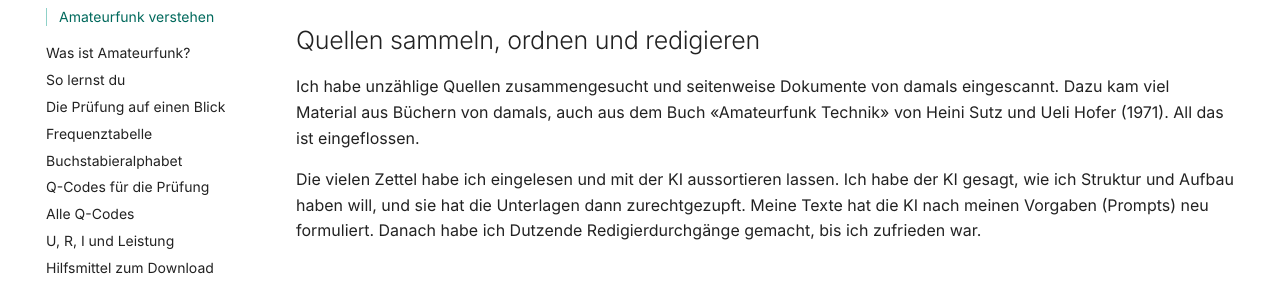
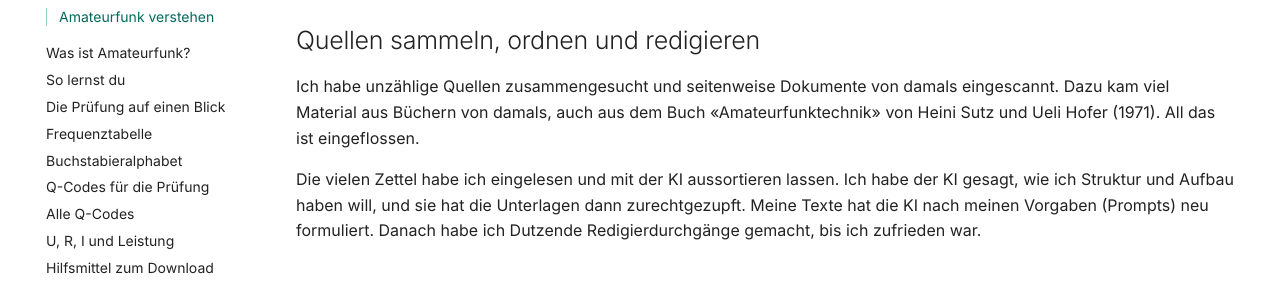
Before and after one commit to MaShaoDe/Amateurfunk-verstehen, an MkDocs documentation site: the page built from docs/allgemein/ueber-dieses-lehrwerk.md, in a window 1280 px wide and 900 px high, scrolled down 8612 px. Shown: the part 184-471 px from the top of the window. Built offline with MkDocs 1.6.1 and Material for MkDocs 9.7.7, drawn with Linux system fonts in a browser that asks for light colours; some of the changed text lies outside the part shown.

Commit message:
Entstehungsseite: Buchtitel Amateurfunktechnik, unter anderem

```diff
--- a/docs/allgemein/ueber-dieses-lehrwerk.md
+++ b/docs/allgemein/ueber-dieses-lehrwerk.md
@@ -63,7 +63,7 @@ Mein selbstgebauter Computer war ein ELZET 80, aufgebaut aus Bausätzen der Firm
 
 ## So entstand das Original: Karopapier, Bleistift und Mortadella
 
-Gelernt habe ich damals aus dem Buch «Amateurfunk Technik» von Heini Sutz und Ueli Hofer. Daraus habe ich viele Notizen gemacht und Lernzusammenfassungen getippt. Sie bilden den Kern des Lehrwerks.
+Gelernt habe ich damals unter anderem aus dem Buch «Amateurfunktechnik» von Heini Sutz und Ueli Hofer. Daraus habe ich viele Notizen gemacht und Lernzusammenfassungen getippt. Sie bilden den Kern des Lehrwerks.
 
 Die Skizzen von damals waren ein Sammelsurium aus Karopapier und Makulatur, auf deren Rückseite ich gezeichnet habe. Ich zeichnete sie mit Bleistift, korrigierte, radierte aus und zeichnete neu. Manche Blätter haben sogar Mortadella-Flecken.
 
@@ -156,7 +156,7 @@ Dabei wurden veraltete technische oder regulatorische Angaben nicht ungeprüft
 
 ## Quellen sammeln, ordnen und redigieren
 
-Ich habe unzählige Quellen zusammengesucht und seitenweise Dokumente von damals eingescannt. Dazu kam viel Material aus Büchern von damals, auch aus dem Buch «Amateurfunk Technik» von Heini Sutz und Ueli Hofer (1971). All das ist eingeflossen.
+Ich habe unzählige Quellen zusammengesucht und seitenweise Dokumente von damals eingescannt. Dazu kam viel Material aus Büchern von damals, auch aus dem Buch «Amateurfunktechnik» von Heini Sutz und Ueli Hofer (1971). All das ist eingeflossen.
 
 Die vielen Zettel habe ich eingelesen und mit der KI aussortieren lassen. Ich habe der KI gesagt, wie ich Struktur und Aufbau haben will, und sie hat die Unterlagen dann zurechtgezupft. Meine Texte hat die KI nach meinen Vorgaben (Prompts) neu formuliert. Danach habe ich Dutzende Redigierdurchgänge gemacht, bis ich zufrieden war.
 
@@ -291,7 +291,7 @@ Historische Grundlagen:
 - schweizerische PTT-Unterlagen
 - Unterlagen damaliger Kreistelephondirektionen beziehungsweise späterer Fernmeldekreisdirektionen
 - Amateurfunk-Fachliteratur der frühen 1980er-Jahre
-- Heini Sutz und Ueli Hofer: «Amateurfunk Technik» (1971)
+- Heini Sutz und Ueli Hofer: «Amateurfunktechnik» (1971)
 - ARRL-Fachliteratur
 
 Grundlagen der heutigen Fassung:
```
